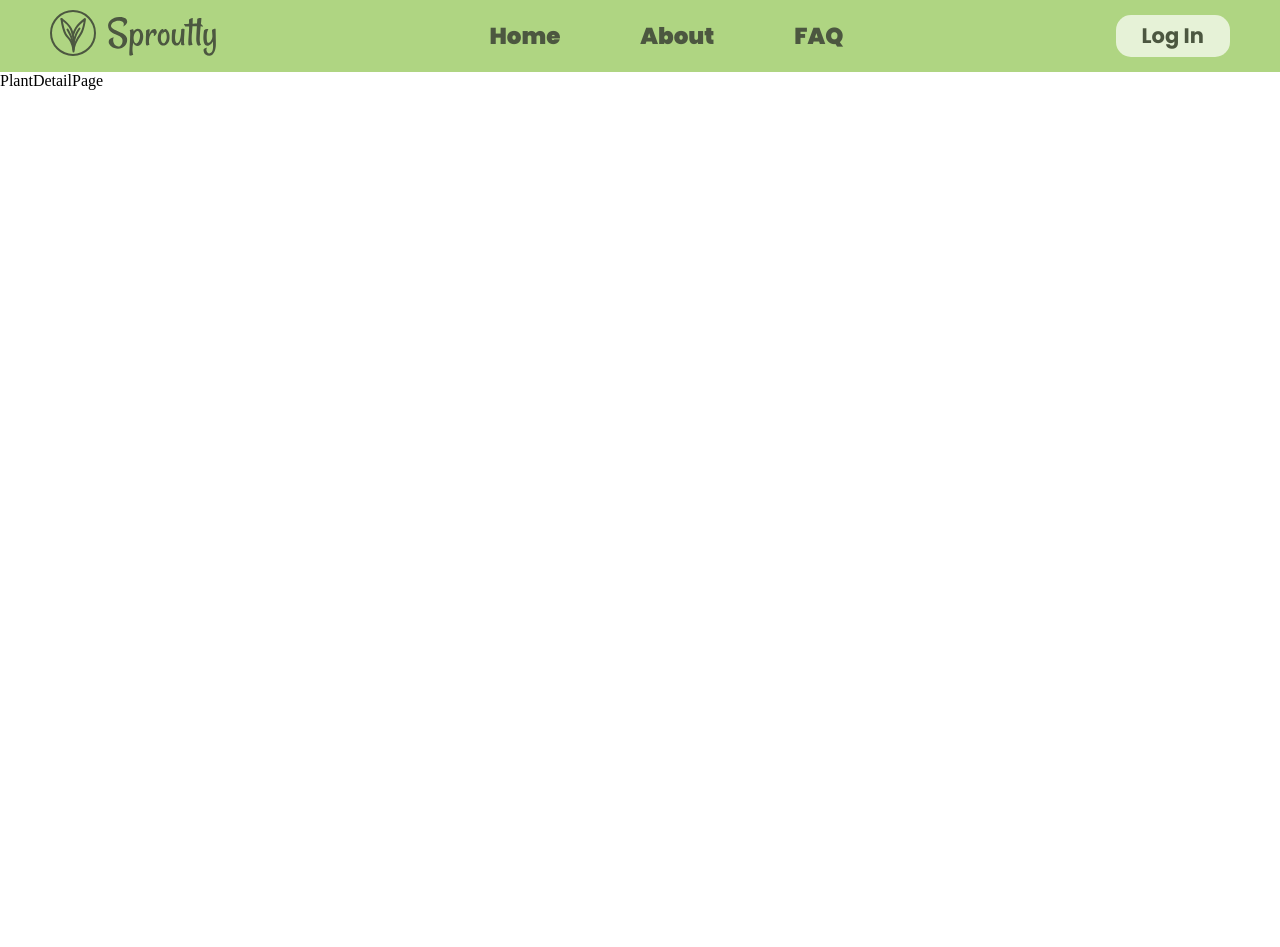
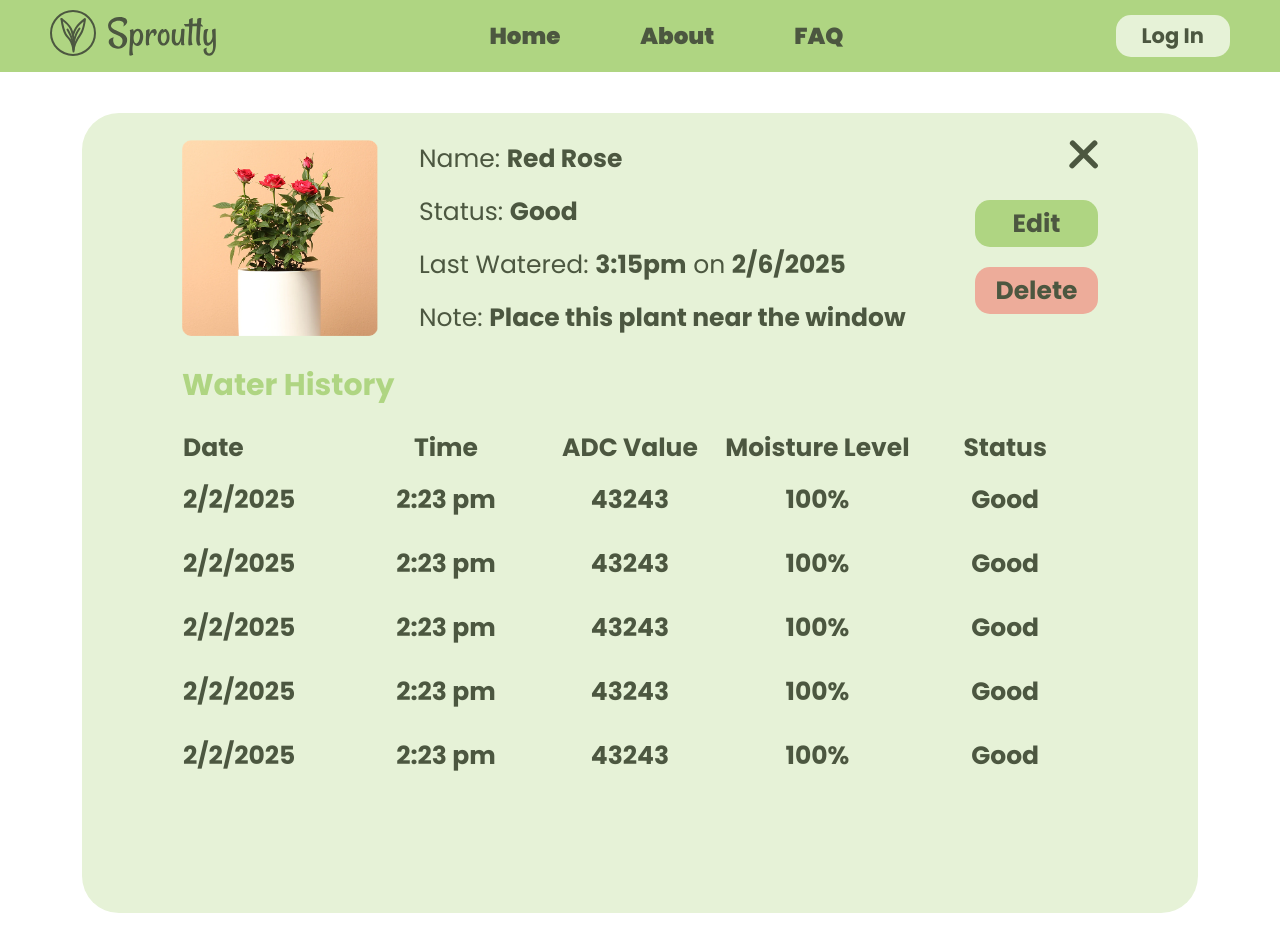
Before and after one commit to nakulbhandare/PlantWaterSystem, a React (Create React App) app in the folder frontend/web-app/: page /plant_detail in a window 1280 px wide. Before the commit the page ends 800 px from the top, so only its background shows below. Built offline with nearby package versions, Linux system fonts and the light colour scheme.

Commit message:
Feature ticket 35 prototype plant detail page (#178)
Plant Detail Page design done

- Added PlantDetailCard component
- Added plant card close btn icon
- Added plantDetailPage table CSS

---------

Co-authored-by: Nakul Bhandare <57669292+nakulbhandare@users.noreply.github.com>

```diff
--- a/frontend/web-app/src/Components/AddNewPlantCard.tsx
+++ b/frontend/web-app/src/Components/AddNewPlantCard.tsx
@@ -1,5 +1,4 @@
 import React from 'react'
-import '../Styles/custom/addNewPlantCard.css'
 
 function AddNewPlantCard() {
   return (
--- /dev/null
+++ b/frontend/web-app/src/Components/PlantDetailCard.tsx
@@ -0,0 +1,91 @@
+import React from 'react'
+import closeBtn from '../Images/plant-card-close-btn-icon.svg'
+import dummyImage from '../Images/rose.png'
+
+function PlantDetailCard({status}: {status: string}) {
+  return (
+    <div className={`plant-detail-card font-poppins ${status}`}>
+        <div className='plant-detail-card-information'>
+            <div className='detail-and-image-container'>
+                <img className='plant-detail-card-image' src={dummyImage} alt='error img'/>
+                <div className='plant-detail-card-details'>
+                    <div>
+                        Name: <b>Red Rose</b>
+                    </div>
+                    <div>
+                        Status: <b>Good</b>
+                    </div>
+                    <div>
+                        Last Watered: <b>3:15pm</b> on <b>2/6/2025</b>
+                    </div>
+                    <div>
+                        Note: <b>Place this plant near the window</b>
+                    </div>
+                </div>
+            </div>
+            <div className='plant-detail-card-button-container'>
+                <img className='plant-detail-card-close-button' src={closeBtn} alt='error img'/>
+                <button className='plant-detail-card-edit-button'>Edit</button>
+                <button className='plant-detail-card-delete-button'>Delete</button>
+            </div>
+        </div>
+        <div className='plant-detail-card-history'>
+            <div className='title'>
+                Water History
+            </div>
+            <div className='history-table-container'>
+                <div className='history-table'>
+                    <thead>
+                        <tr>
+                            <th>Date</th>
+                            <th>Time</th>
+                            <th>ADC Value</th>
+                            <th>Moisture Level</th>
+                            <th>Status</th>
+                        </tr>
+                    </thead>
+                    <tbody>
+                        <tr>
+                            <td>2/2/2025</td>
+                            <td>2:23 pm</td>
+                            <td>43243</td>
+                            <td>100%</td>
+                            <td>Good</td>
+                        </tr>
+                        <tr>
+                            <td>2/2/2025</td>
+                            <td>2:23 pm</td>
+                            <td>43243</td>
+                            <td>100%</td>
+                            <td>Good</td>
+                        </tr>
+                        <tr>
+                            <td>2/2/2025</td>
+                            <td>2:23 pm</td>
+                            <td>43243</td>
+                            <td>100%</td>
+                            <td>Good</td>
+                        </tr>
+                        <tr>
+                            <td>2/2/2025</td>
+                            <td>2:23 pm</td>
+                            <td>43243</td>
+                            <td>100%</td>
+                            <td>Good</td>
+                        </tr>
+                        <tr>
+                            <td>2/2/2025</td>
+                            <td>2:23 pm</td>
+                            <td>43243</td>
+                            <td>100%</td>
+                            <td>Good</td>
+                        </tr>
+                    </tbody>
+                </div>
+            </div>
+        </div>
+    </div>
+  )
+}
+
+export default PlantDetailCard
--- a/frontend/web-app/src/Pages/PlantDetailPage.tsx
+++ b/frontend/web-app/src/Pages/PlantDetailPage.tsx
@@ -1,8 +1,12 @@
 import React from 'react'
+import '../Styles/custom/plantDetailPage.css'
+import PlantDetailCard from '../Components/PlantDetailCard'
 
 function PlantDetailPage() {
   return (
-    <div>PlantDetailPage</div>
+    <div className='plant-detail-page'>
+      <PlantDetailCard status='good' />
+    </div>
   )
 }
 
--- a/frontend/web-app/src/Styles/custom/addNewPlantCard.css
+++ /dev/null
@@ -1,26 +0,0 @@
-.addNewPlantCard{
-    height: 532px;
-    width: 356px;
-    border-radius: 18px;
-    display: flex;
-    flex-direction: column;
-    align-items: center;
-    justify-content: center;
-    background-color: #E6F2D7;
-}
-
-
-.addNewPlantCard-text{
-    font-family: 'Poppins', sans-serif;
-    font-weight: 700;
-    font-size: 25px;
-    line-height: 37px;
-    margin-bottom: 22px;
-}
-
-.addNewPlantCard-icon{
-    font-family: 'Poppins', sans-serif;
-    font-weight: 700;
-    font-size: 100px;
-    line-height: 100px;
-}
--- a/frontend/web-app/src/Styles/custom/plantCard.css
+++ b/frontend/web-app/src/Styles/custom/plantCard.css
@@ -7,14 +7,6 @@
     display: flex;
     flex-direction: column;
     align-items: center;
-}
-
-.good{
-    background-color: #E6F2D7;
-}
-
-.dry{
-    background-color: #F2DDD7;
 }
 
 .plantCard-image{
@@ -56,3 +48,30 @@
     font-size: 23px;
     line-height: 34px;
 }
+
+.addNewPlantCard{
+    height: 532px;
+    width: 356px;
+    border-radius: 18px;
+    display: flex;
+    flex-direction: column;
+    align-items: center;
+    justify-content: center;
+    background-color: #E6F2D7;
+}
+
+
+.addNewPlantCard-text{
+    font-family: 'Poppins', sans-serif;
+    font-weight: 700;
+    font-size: 25px;
+    line-height: 37px;
+    margin-bottom: 22px;
+}
+
+.addNewPlantCard-icon{
+    font-family: 'Poppins', sans-serif;
+    font-weight: 700;
+    font-size: 100px;
+    line-height: 100px;
+}
--- /dev/null
+++ b/frontend/web-app/src/Styles/custom/plantDetailPage.css
@@ -0,0 +1,131 @@
+/* Plant Detail Page CSS */
+
+.plant-detail-page{
+    display: flex;
+    flex-direction: column;
+    padding: 41px 82px 34px 82px;
+    justify-content: center;
+    align-items: center;
+}
+
+.plant-detail-card{
+    width: 100%;
+    height: 800px;
+    border-radius: 37px;
+}
+
+.plant-detail-card-information{
+    display: flex;
+    flex-direction: row;
+    padding: 27px 100px 27px 100px;
+    justify-content: space-between;
+}
+
+.plant-detail-card-information > .detail-and-image-container{
+    display: flex;
+    flex-direction: row;
+}
+
+.plant-detail-card-details{
+    display: flex;
+    flex-direction: column;
+    margin-left: 41px;
+    font-weight: 400;
+    font-size: 25px;
+    line-height: 37px;
+    justify-content: space-between;
+}
+
+.plant-detail-card-details b{
+    font-weight: 700;
+}
+
+.plant-detail-card-image{
+    width: 196px;
+    height: 196px;
+}
+
+.plant-detail-card-button-container{
+    display: flex;
+    flex-direction: column;
+}
+
+.plant-detail-card-close-button{
+    margin-bottom: 31px;
+    width: 29px;
+    height: 29px;
+    align-self: flex-end;
+    cursor: pointer;
+}
+
+.plant-detail-card-edit-button{
+    all: unset;
+    margin-bottom: 20px;
+    display: flex;
+    justify-content: center;
+    align-items: center;
+    width: 123px;
+    height: 47px;
+    background-color: #AFD582;
+    border-radius: 15px;
+    font-weight: 700;
+    font-size: 25px;
+    transition: 0.4s;
+    cursor: pointer;
+}
+
+.plant-detail-card-edit-button:hover{
+    background-color: #77B42D;
+}
+
+.plant-detail-card-delete-button{
+    all: unset;
+    width: 123px;
+    height: 47px;
+    display: flex;
+    justify-content: center;
+    align-items: center;
+    background-color: #EDAC9A;
+    border-radius: 15px;
+    font-weight: 700;
+    font-size: 25px;
+    transition: 0.4s;
+    cursor: pointer;
+}
+
+.plant-detail-card-delete-button:hover{
+    background-color: red;
+}
+
+.plant-detail-card-history{
+    padding: 0px 100px 51px 100px;
+    font-weight: 700;
+    font-size: 25px;
+    line-height: 37px;
+}
+
+.plant-detail-card-history > .title{
+    font-size: 30px;
+    line-height: 45px;
+    padding-bottom: 20px;
+}
+
+.history-table{
+    text-align: center;
+}
+
+.history-table td{
+    width: 200px;
+    height: 62px;
+}
+
+.history-table > tbody > tr > :nth-child(1){
+    text-align: left;
+    width: 180px;
+}
+
+
+.history-table > thead > tr > :nth-child(1){
+    text-align: left;
+    width: 180px;
+}
--- a/frontend/web-app/src/Styles/global.css
+++ b/frontend/web-app/src/Styles/global.css
@@ -18,3 +18,11 @@ body{
     font-family: 'Poppins', sans-serif;
     color: #4C5740;
 }
+
+.good{
+    background-color: #E6F2D7;
+}
+
+.dry{
+    background-color: #F2DDD7;
+}
```
Also changed, not shown: frontend/web-app/src/Images/plant-card-close-btn-icon.svg (added).
